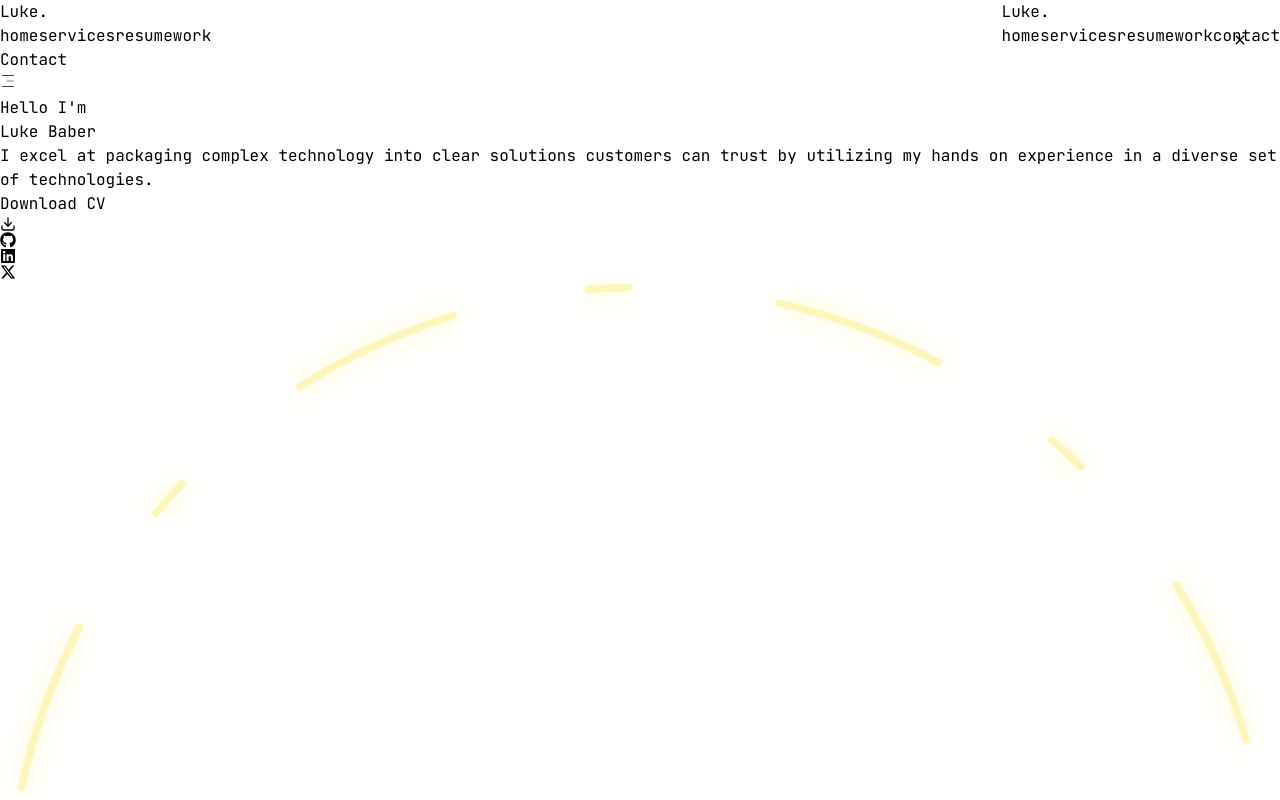
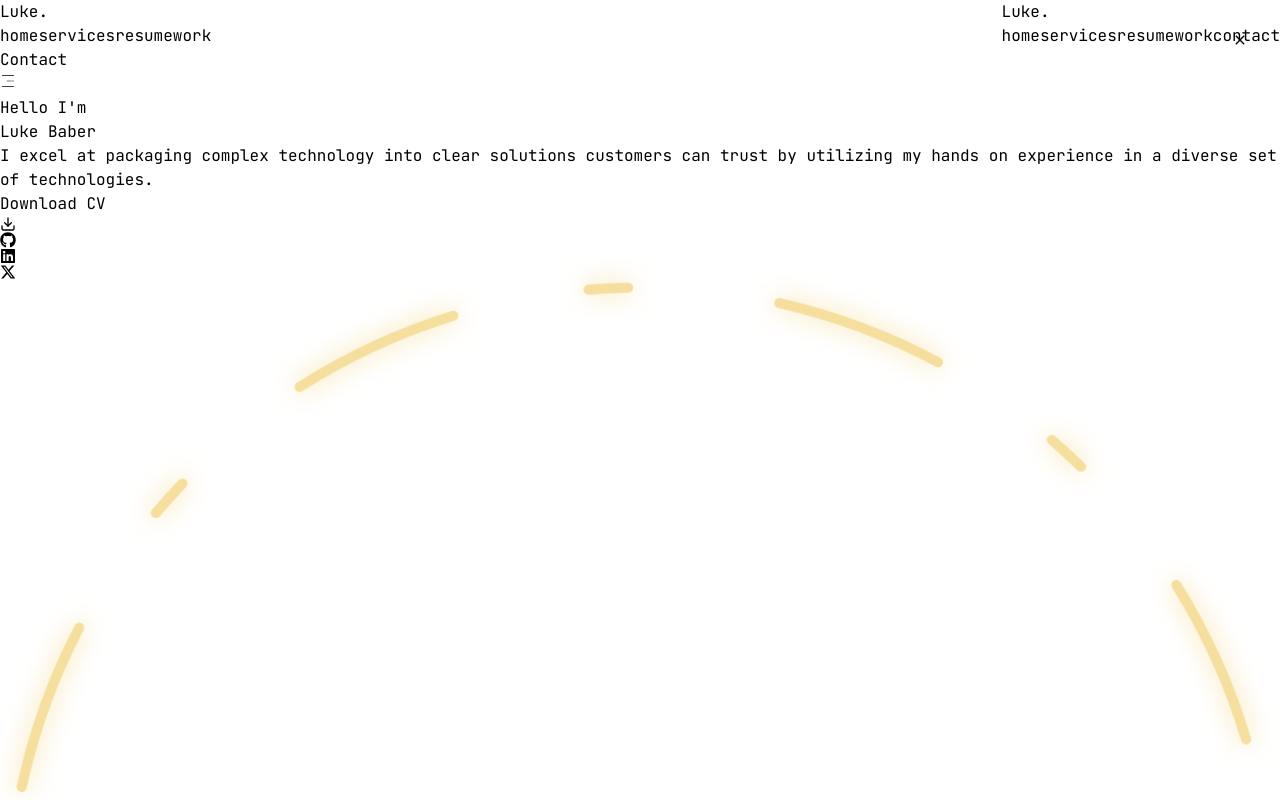
Before and after one commit to LukeBaber1836/portfolio-site, a Next.js app: page / in a window 1280 px wide. Both pictures are taken after a click on the button 8 px from the left and 81 px from the top of the page. Shown: the top 800 px of the page. Built offline with nearby package versions, Linux system fonts and the light colour scheme; no server answers.

Commit message:
fixed glow clipping

```diff
--- a/components/Photo.tsx
+++ b/components/Photo.tsx
@@ -44,10 +44,11 @@ const Photo = () => {
 
         {/* circle */}
         <motion.svg
-          className="w-[300px] h-[300px] xl:w-[506px] xl:h-[506px] z-50"
+          className="w-[300px] h-[300px] xl:w-[506px] xl:h-[506px] z-50 overflow-visible"
           fill="transparent"
           viewBox="0 0 506 506"
           xmlns="http://www.w3.org/2000/svg"
+          overflow="visible"
         >
           <defs>
             <filter id="glow" x="-50%" y="-50%" width="200%" height="200%">
@@ -62,8 +63,8 @@ const Photo = () => {
             cx="253"
             cy="253"
             r="250"
-            stroke="#FCF6BA"
-            strokeWidth="3"
+            stroke="#f6df9e"
+            strokeWidth="4"
             strokeLinecap="round"
             strokeLinejoin="round"
             initial={{ strokeDasharray: "24 10 0 0" }}
```
